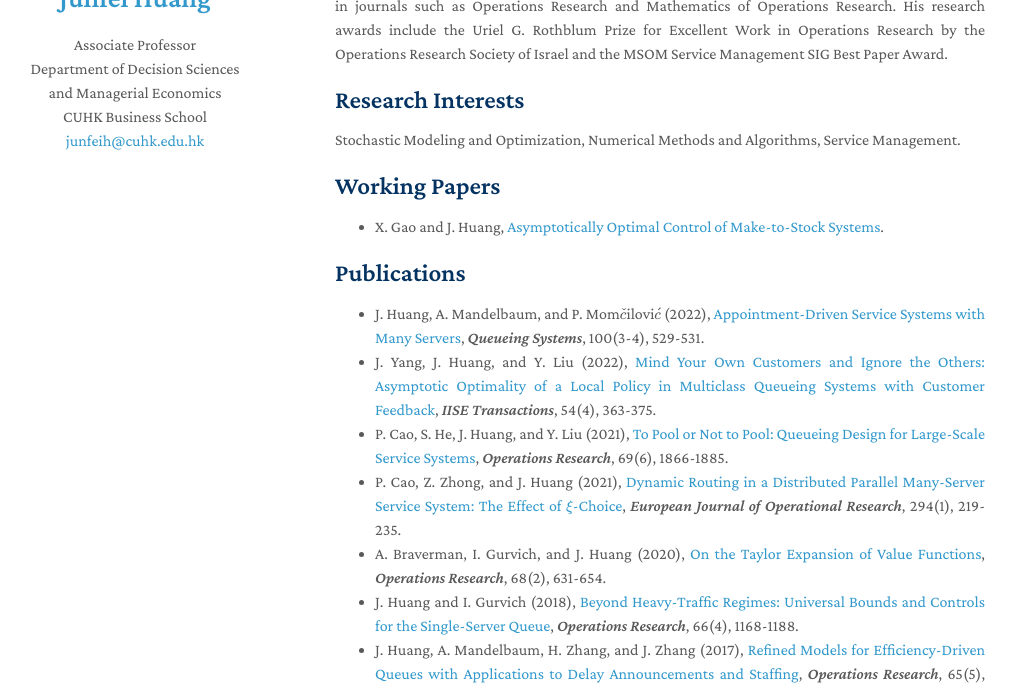
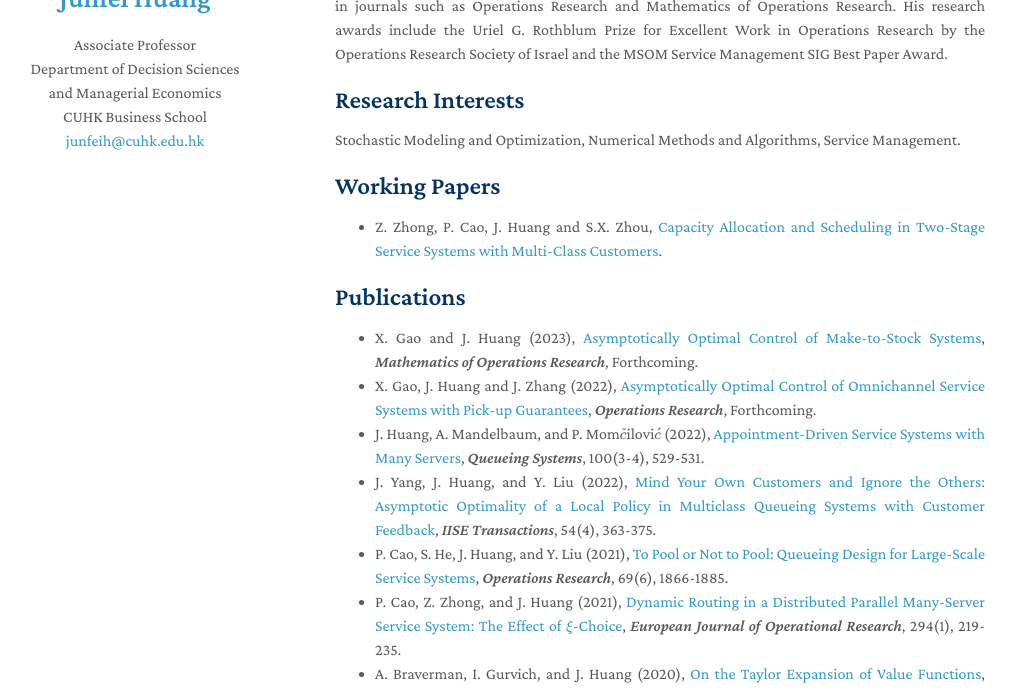
Before and after one commit to hjfcuhk/hjfcuhk.github.io, a Jekyll site: the page built from index.md, in a window 1280 px wide and 900 px high, cut to the strip 211-900 px from the top of the window. Shown: the whole strip, without its empty margins (135-1151 px from the left). Built offline with Jekyll 4.4.1, drawn with Linux system fonts in a browser that asks for light colours; nearby versions of some CDN libraries; a style sheet for code colours, icons or effects is not loaded; our own code applies the rules of GitHub Pages for plain Markdown files.

Commit message:
Update index.md

```diff
--- a/index.md
+++ b/index.md
@@ -12,13 +12,13 @@ Stochastic Modeling and Optimization, Numerical Methods and Algorithms, Service
 
 ## Working Papers
 
-- X. Gao  and J. Huang, [Asymptotically Optimal Control of Make-to-Stock Systems](./papers/BCP.pdf).
+- Z. Zhong, P. Cao, J. Huang and S.X. Zhou, [Capacity Allocation and Scheduling in Two-Stage Service Systems with Multi-Class Customers](./papers/BCP.pdf).
 
 
 ## Publications
 
-<!-- - X. Gao  and J. Huang (2023), [Asymptotically Optimal Control of Make-to-Stock Systems](./papers/BCP.pdf), *Mathematics of Operations Research*, Forthcoming. -->
-<!-- - X. Gao, J. Huang and J. Zhang (2022), [Asymptotically Optimal Control of Omnichannel Service Systems with Pick-up Guarantees](https://doi.org/10.1287/opre.2022.2416), *Operations Research*, Forthcoming.  -->
+- X. Gao  and J. Huang (2023), [Asymptotically Optimal Control of Make-to-Stock Systems](./papers/BCP.pdf), *Mathematics of Operations Research*, Forthcoming.
+- X. Gao, J. Huang and J. Zhang (2022), [Asymptotically Optimal Control of Omnichannel Service Systems with Pick-up Guarantees](https://doi.org/10.1287/opre.2022.2416), *Operations Research*, Forthcoming.
 - J. Huang, A. Mandelbaum, and P. Mom$\check{c}$ilovi$\acute{c}$ (2022), [Appointment-Driven Service Systems with Many Servers](https://doi.org/10.1007/s11134-022-09782-7), *Queueing Systems*, 100(3-4), 529-531.
 - J. Yang, J. Huang, and Y. Liu (2022), [Mind Your Own Customers and Ignore the Others: Asymptotic Optimality of a Local Policy in Multiclass Queueing Systems with Customer Feedback](https://www.tandfonline.com/doi/full/10.1080/24725854.2021.1952358), *IISE Transactions*, 54(4), 363-375.
 - P. Cao, S. He, J. Huang, and Y. Liu (2021), [To Pool or Not to Pool: Queueing Design for Large-Scale Service Systems](https://doi.org/10.1287/opre.2019.1976), *Operations Research*, 69(6), 1866-1885.
```
